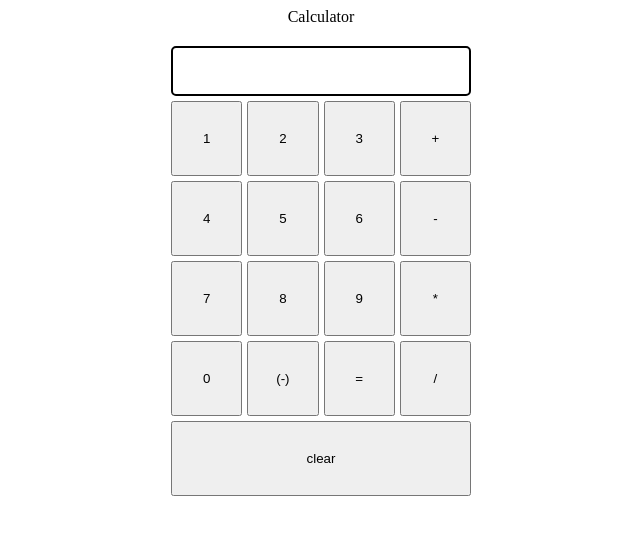
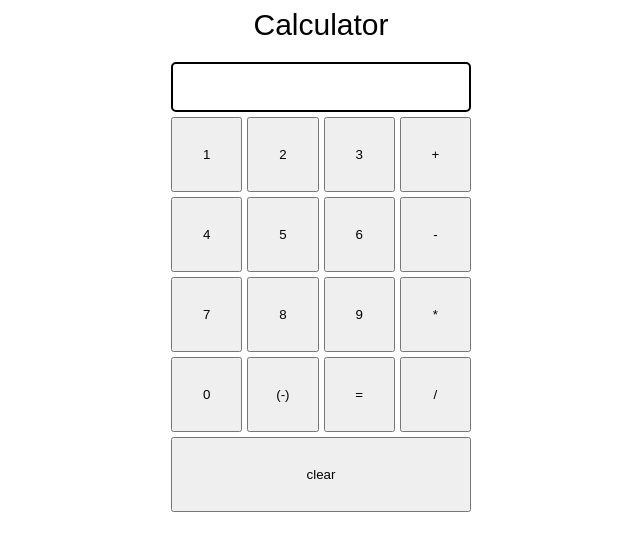
Before and after one commit to matthewsdreier/calculator, a plain HTML site: page index.html in a window 1280 px wide. Shown: the whole page, without its empty margins (319-959 px from the left). Drawn offline with Linux system fonts and the light colour scheme.

Commit message:
Change font to sans-serif, style header

```diff
--- a/style.css
+++ b/style.css
@@ -1,9 +1,17 @@
+* {
+    font-family: "Arial", "Helvetica", sans-serif;
+}
+
 body {
     gap: 20px;
     display: flex;
     flex-direction: column;
     justify-content: flex-start;
     align-items: center;
+}
+
+header {
+    font-size: 30px;
 }
 
 .calculator {
```
